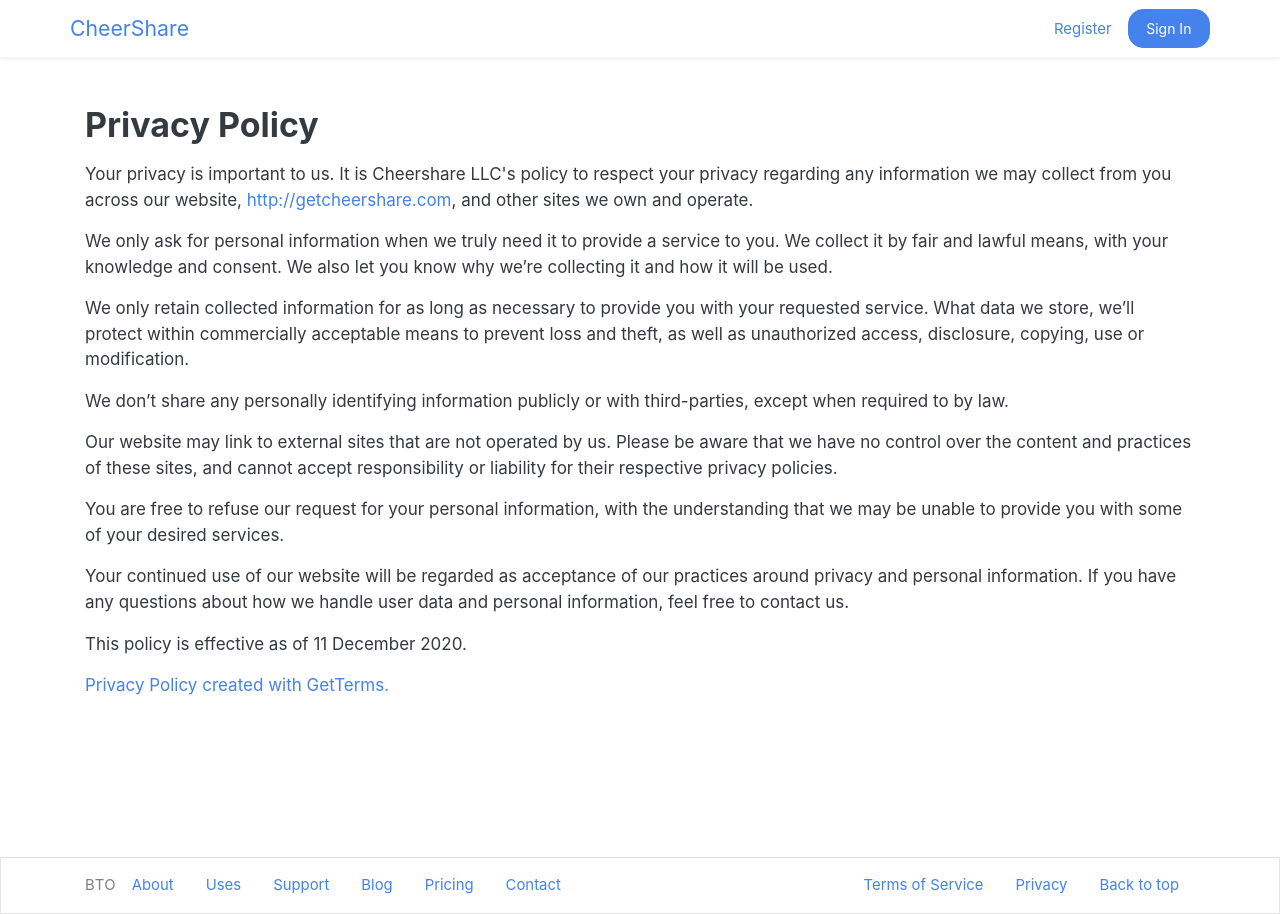
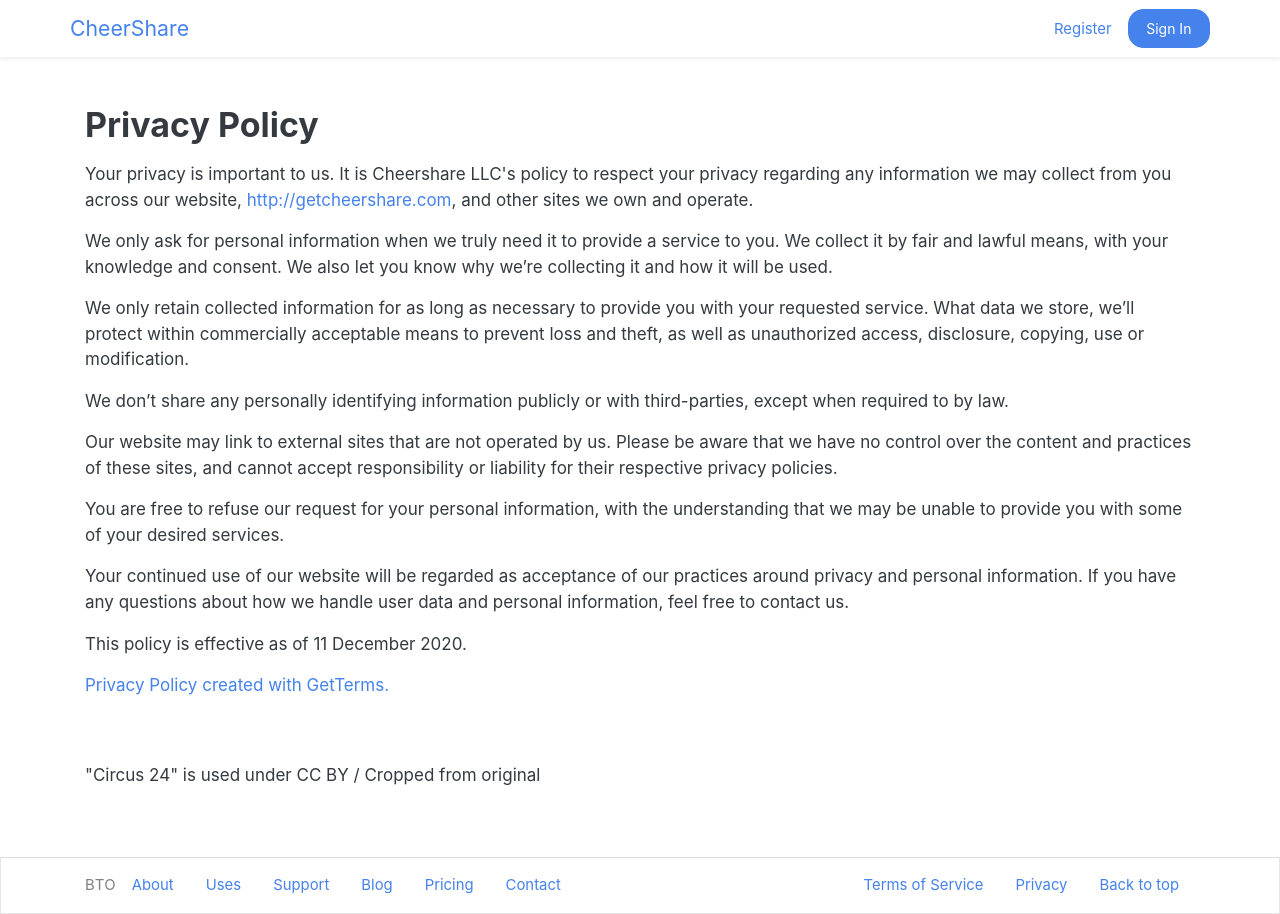
Before and after one commit to cheershareapp/cheershare, a Next.js app: page /privacy in a window 1280 px wide. Built offline with nearby package versions, Linux system fonts and the light colour scheme; no server answers.

Commit message:
Add Circus 24 license disclosure

```diff
--- a/pages/privacy.js
+++ b/pages/privacy.js
@@ -19,6 +19,8 @@
                 <p>This policy is effective as of 11 December 2020.</p>
                 <p><a href="https://getterms.io" title="Generate a free privacy policy">Privacy Policy created with GetTerms.</a></p>
             </section>
+
+            "Circus 24" is used under CC BY / Cropped from original
         </Container>
         <Footer/>
     </>);
```
